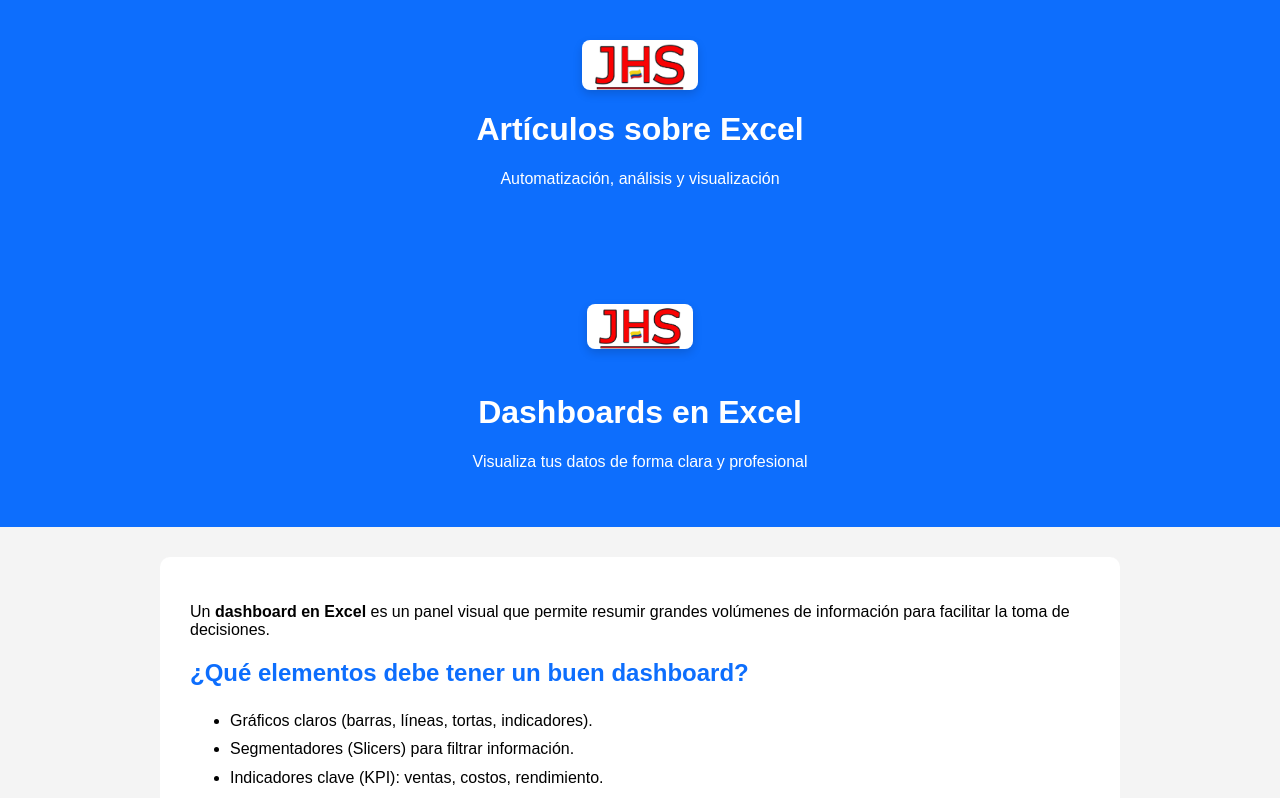
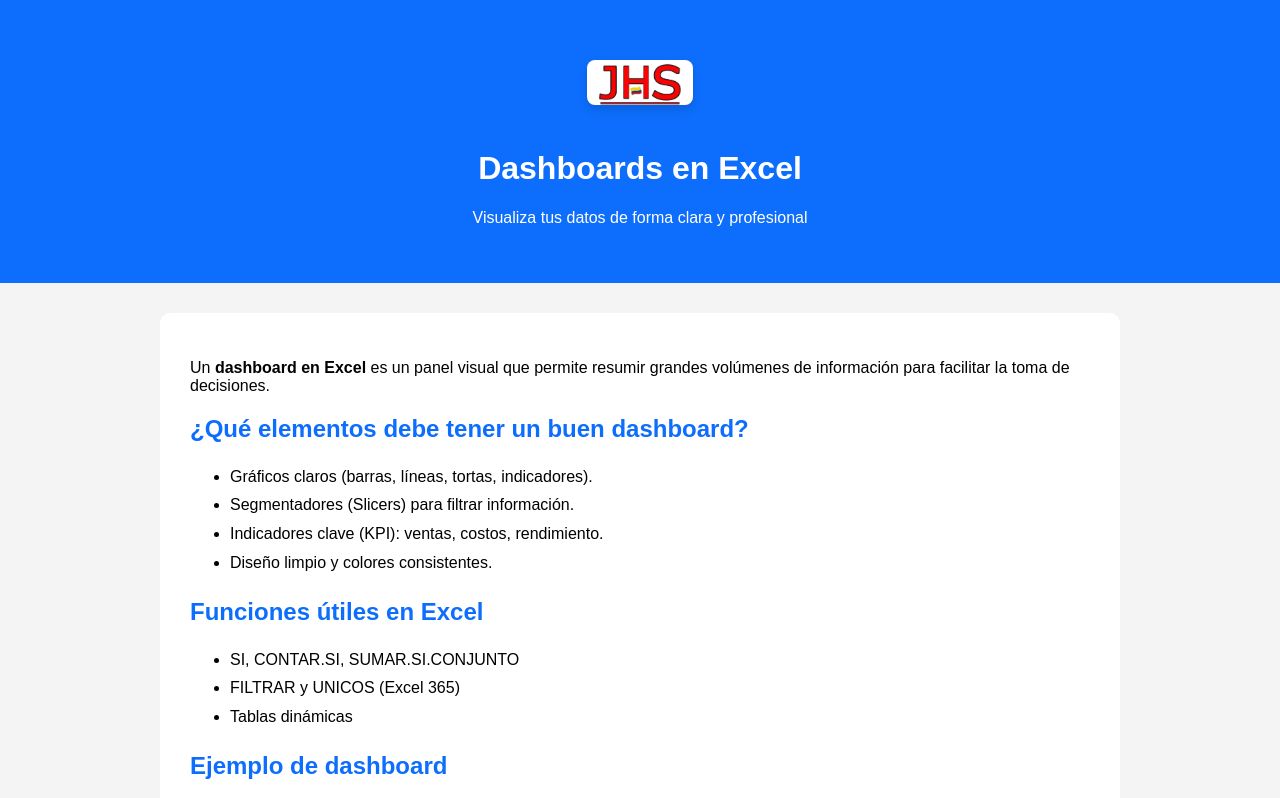
Before and after one commit to jhs212/paginas-web-sencillas, a plain HTML site: page articulos/dashboards.html in a window 1280 px wide. Shown: the top 798 px of the page. Drawn offline with Linux system fonts and the light colour scheme.

Commit message:
Update dashboards.html

```diff
--- a/articulos/dashboards.html
+++ b/articulos/dashboards.html
@@ -19,12 +19,6 @@
 </head>
 
 <body>
-<header style="background:#0d6efd; color:white; padding:40px 20px; text-align:center;">
-  <img src="logo-jhs.png" alt="Logo JHS" style="height:50px; display:block; margin:0 auto 10px auto;">
-  <h1>Artículos sobre Excel</h1>
-  <p>Automatización, análisis y visualización</p>
-</header>
-
 <header>
   <img src="logo-jhs.png" alt="Logo JHS" height="45">
   <h1>Dashboards en Excel</h1>
```
